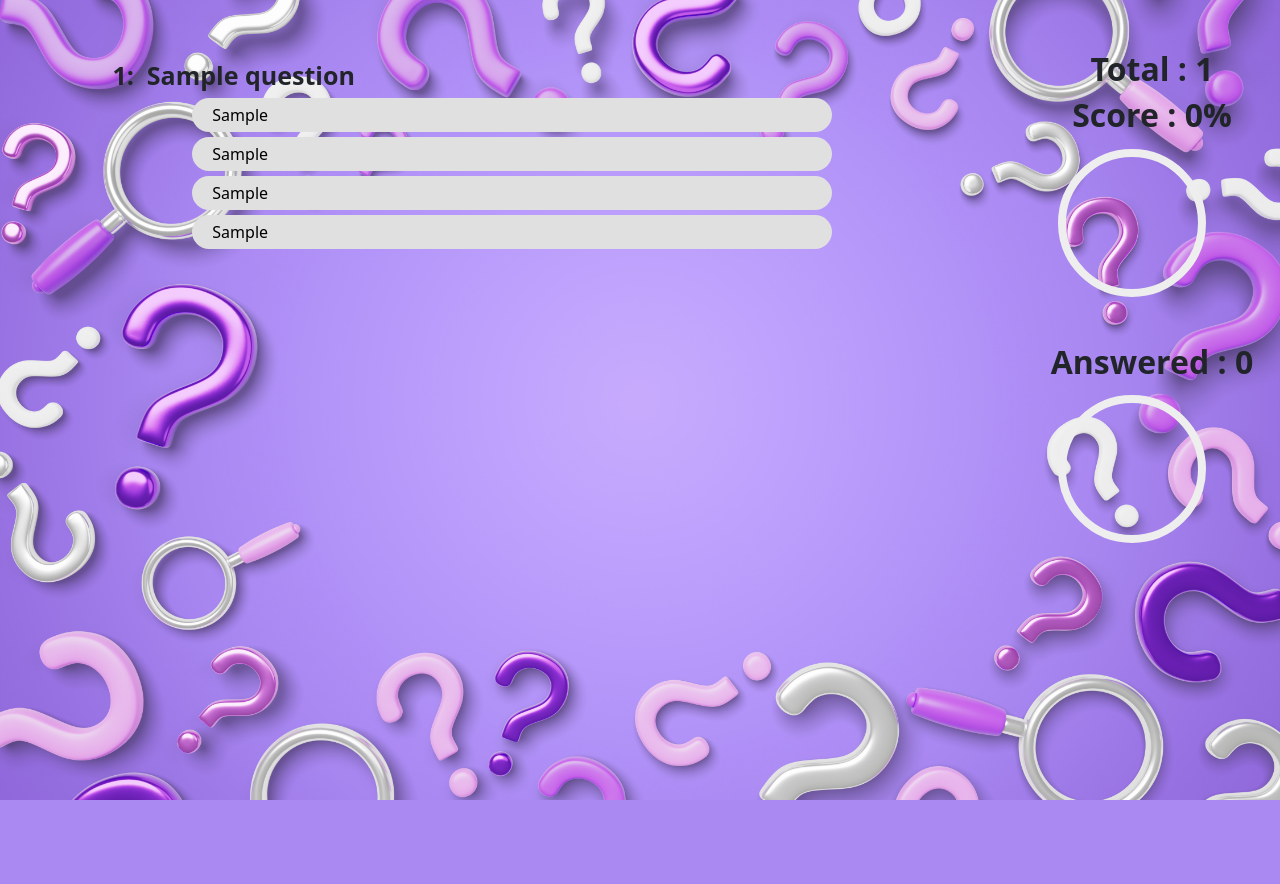
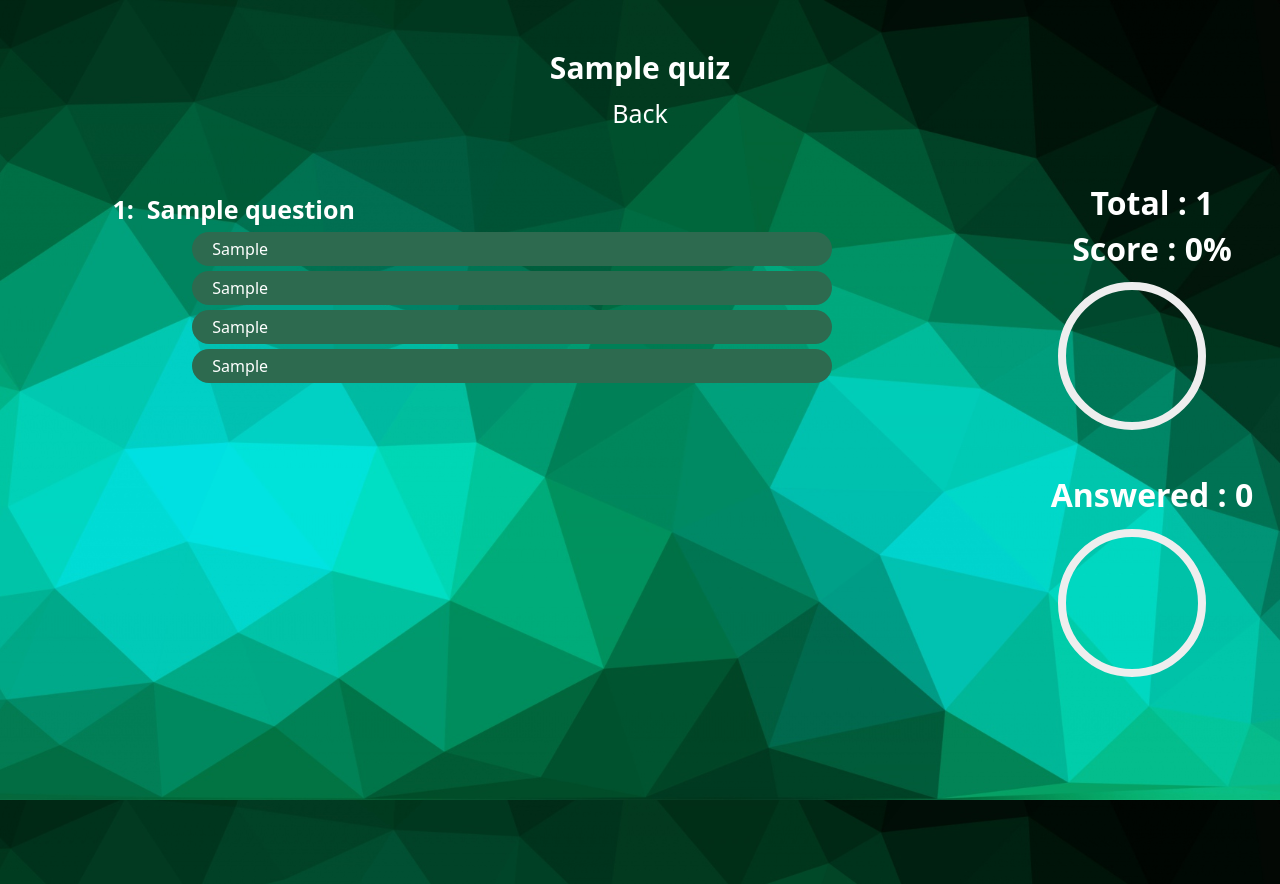
Before and after one commit to ChamalInd/Quiz, a Flask app: page /quiz in a window 1280 px wide. Before the commit the page ends 800 px from the top, so only its background shows below. Run offline with Flask 3, Linux system fonts and the light colour scheme; the visitor is signed in with stand-in values (Sample User, id 1); tables that the repository leaves empty hold one stand-in row (values such as "Sample post").

Commit message:
Add: Styles for quiz page

```diff
--- a/static/styles.css
+++ b/static/styles.css
@@ -43,13 +43,13 @@ main {
     width: 100%;
     height: 50px;
     border-radius: 20px;
-    background-color: cornflowerblue;
-    border-color: cornflowerblue;
+    background-color: #2D6A4F;
+    border-color: #2D6A4F;
 }
 
 .form-div button:hover {
-    background-color: rgb(80, 123, 202);
-    border-color: rgb(80, 123, 202);
+    background-color: #184E37;
+    border-color: #184E37;
 }
 
 /* index page styling */
@@ -86,7 +86,6 @@ main {
 }
 
 .gen-btn a:hover {
-    color: cornflowerblue;
     font-weight: bolder;
 }
 
@@ -125,7 +124,17 @@ main {
     margin-top: 50px;
 }
 
+/* quiz page styling */
+.quiz-container .top-bar .title {
+    font-size: 30px;
+}
+
+.quiz-container .top-bar .gen-btn a {
+    font-size: 25px;
+}
+
 .main {
+    color: white;
     display: flex;
     height: calc(100vh - 50px);
     overflow: hidden;
@@ -173,14 +182,15 @@ main {
     margin-top: 5px;
     width: 80%;
     text-align: left;
-    background-color: #e0e0e0;
+    color: white;
+    background-color: #2D6A4F;
     border: none;
     border-radius: 20px;
     cursor: pointer;
 }
 
 .option:hover:not(:disabled) {
-    background-color: #d3d3d3;
+    background-color: #184E37;
 }
 
 .option:disabled {
@@ -188,13 +198,11 @@ main {
 }
 
 .correct {
-    background-color: #d4edda;
-    border-color: #28a745;
+    background-color: #28a745;
 }
 
 .wrong {
-    background-color: #f8d7da;
-    border-color: #dc3545;
+    background-color: #dc3545;
 }
 
 
--- a/templates/quiz.html
+++ b/templates/quiz.html
@@ -4,6 +4,13 @@
 {% block name %}{{ quiz_name }}{% endblock %}
 
 {% block main %}
+<div class="quiz-container">
+    <div class="top-bar">
+        <h1 class="title">{{ quiz_name }}</h1>
+        <button class="gen-btn">
+            <a href="/">Back</a>
+        </button>
+    </div>
     <div class="main">
         <div class="left">
             {% for question in quiz_data %}
@@ -39,4 +46,5 @@
             </div>
         </div>
     </div>
+</div>
 {% endblock %}
```
Also changed, not shown: static/background.jpg. Lines whose indentation alone changed are shown as unchanged.
